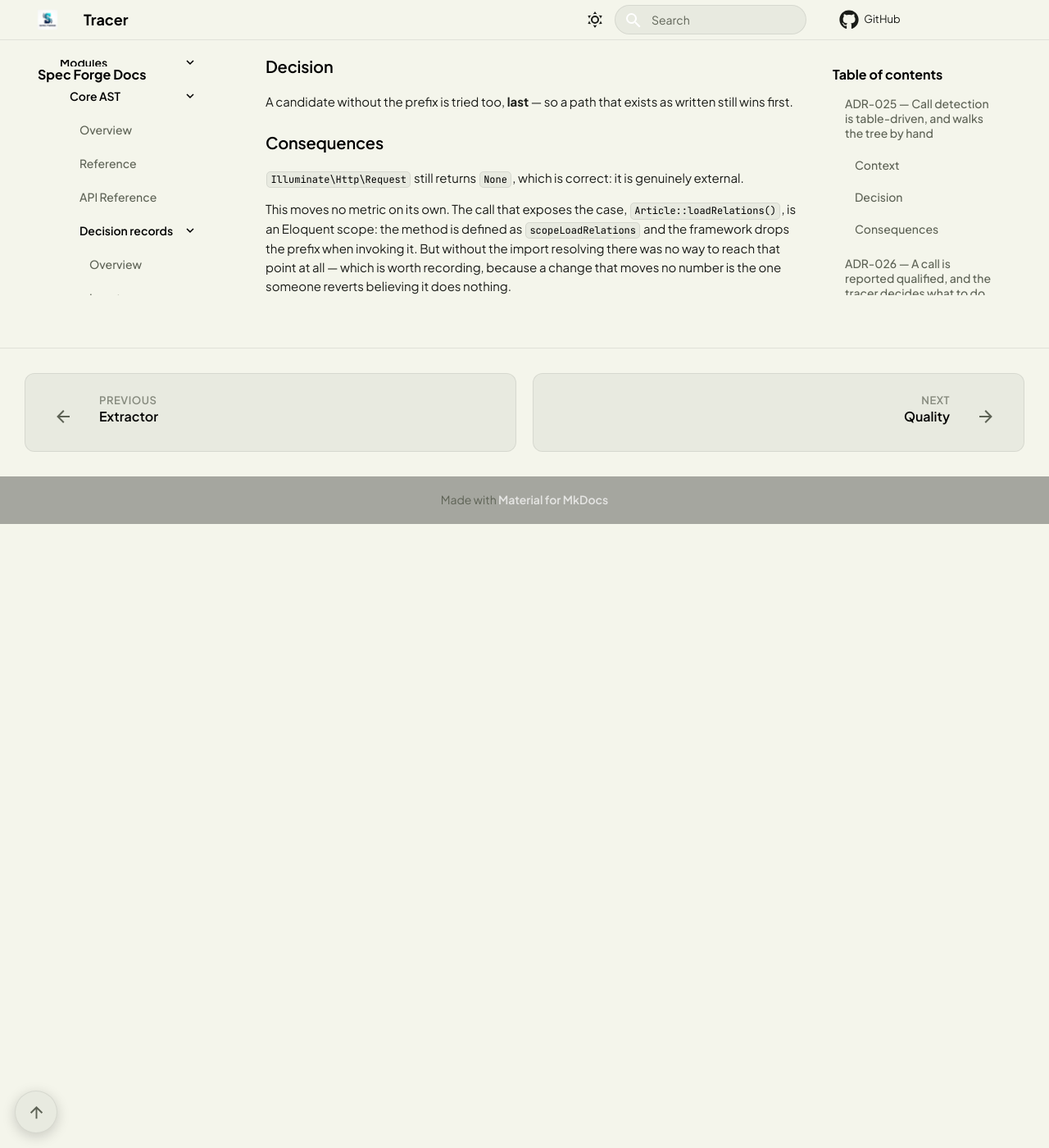
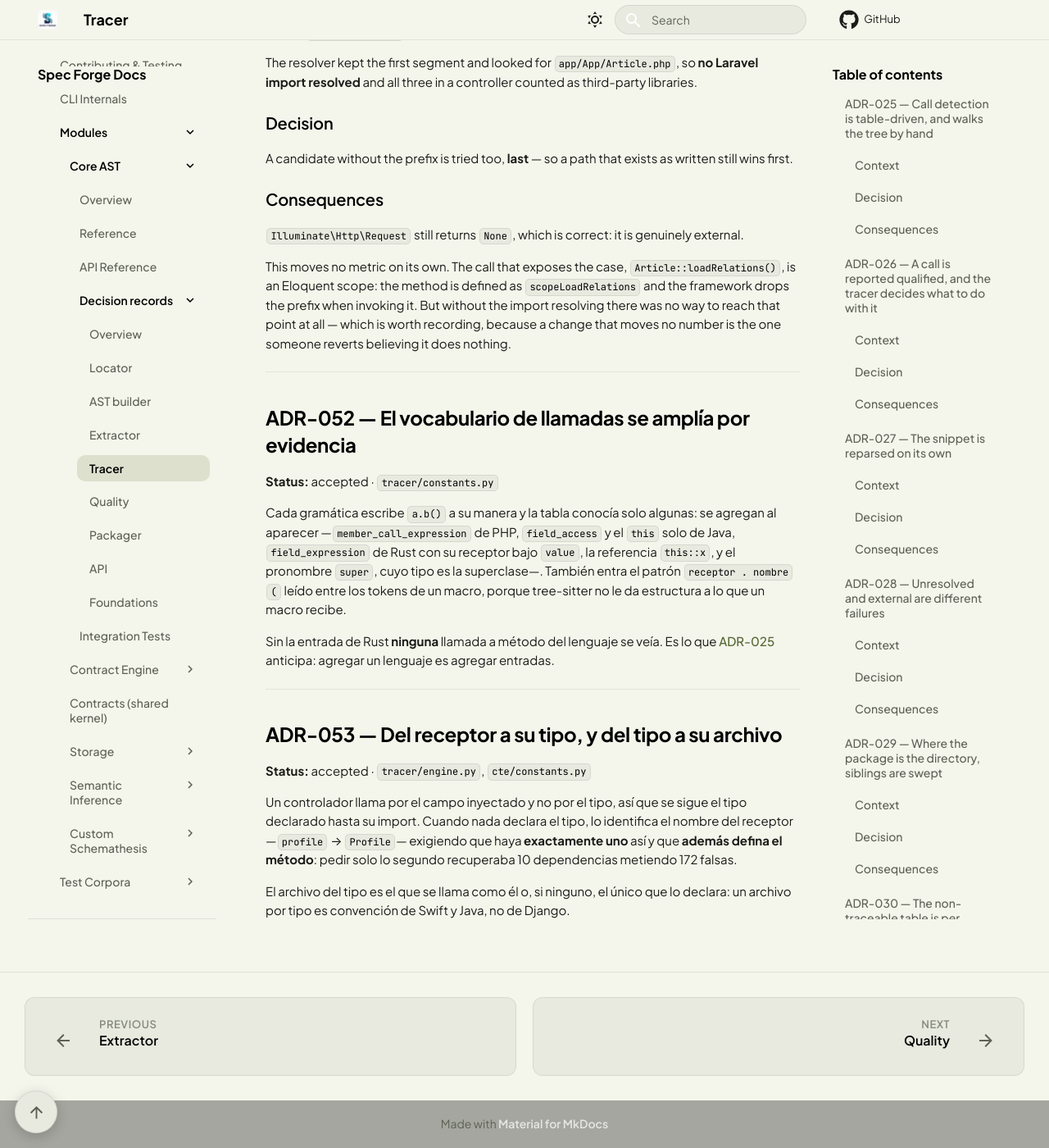
Before and after one commit to Spec-Forge-Testing/specforge-docs, an MkDocs documentation site: the page built from docs/modules/core-ast/adr/tracer.md, in a window 1280 px wide and 1400 px high, scrolled down 10890 px. Shown: the whole window at 82% size. Built offline with MkDocs 1.6.1 and Material for MkDocs 9.7.7, drawn with Linux system fonts in a browser that asks for light colours; comment, search, counter and statistics services are not loaded; before the commit the page ends 11529 px from its top, so only the background shows below that; some of the changed text lies outside the part shown.

Commit message:
docs(core-ast): cinco ADRs para las decisiones del recorte, y enmiendas a 022, 029 y 050

```diff
--- a/docs/modules/core-ast/adr/tracer.md
+++ b/docs/modules/core-ast/adr/tracer.md
@@ -200,6 +200,10 @@ something derived from the grammars. A thirteenth language with package scoping
 has to be added there by hand or its siblings are never swept.
 
 ---
+
+PHP se suma después: en PSR-4 el namespace **es** la carpeta, así que la clase
+padre del mismo namespace se usa sin `use`, y ahí viven los métodos que el
+handler llama por `$this->`.
 
 ## ADR-030 — The non-traceable table is per language and includes what is never imported { #adr-030 }
 
@@ -507,3 +511,34 @@ This moves no metric on its own. The call that exposes the case,
 without the import resolving there was no way to reach that point at all — which
 is worth recording, because a change that moves no number is the one someone
 reverts believing it does nothing.
+
+---
+
+## ADR-052 — El vocabulario de llamadas se amplía por evidencia { #adr-052 }
+
+**Status:** accepted · `tracer/constants.py`
+
+Cada gramática escribe `a.b()` a su manera y la tabla conocía solo algunas: se
+agregan al aparecer —`member_call_expression` de PHP, `field_access` y el `this`
+solo de Java, `field_expression` de Rust con su receptor bajo `value`, la
+referencia `this::x`, y el pronombre `super`, cuyo tipo es la superclase—.
+También entra el patrón `receptor . nombre (` leído entre los tokens de un
+macro, porque tree-sitter no le da estructura a lo que un macro recibe.
+
+Sin la entrada de Rust **ninguna** llamada a método del lenguaje se veía. Es lo
+que [ADR-025](#adr-025) anticipa: agregar un lenguaje es agregar entradas.
+
+---
+
+## ADR-053 — Del receptor a su tipo, y del tipo a su archivo { #adr-053 }
+
+**Status:** accepted · `tracer/engine.py`, `cte/constants.py`
+
+Un controlador llama por el campo inyectado y no por el tipo, así que se sigue
+el tipo declarado hasta su import. Cuando nada declara el tipo, lo identifica el
+nombre del receptor —`profile` → `Profile`— exigiendo que haya **exactamente
+uno** así y que **además defina el método**: pedir solo lo segundo recuperaba 10
+dependencias metiendo 172 falsas.
+
+El archivo del tipo es el que se llama como él o, si ninguno, el único que lo
+declara: un archivo por tipo es convención de Swift y Java, no de Django.
```
Also changed, not shown: docs/modules/core-ast/adr/ast-builder.md (+3 -0 lines), docs/modules/core-ast/adr/extractor.md (+13 -0 lines), docs/modules/core-ast/adr/locator.md (+28 -0 lines), docs/modules/core-ast/adr/packager.md (+14 -0 lines).
